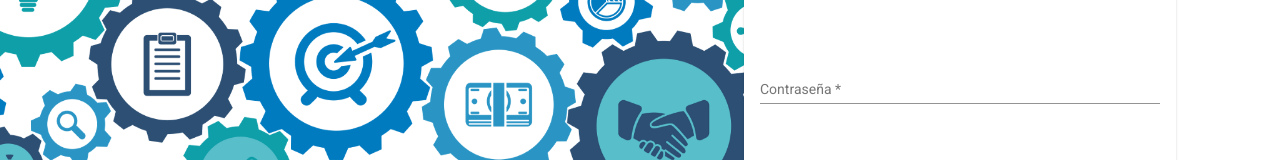
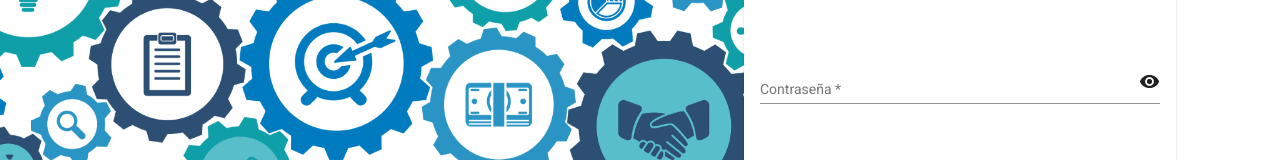
Before and after one commit to rsevig00/restful-backend-frontend.github.io, an Angular app in the folder frontend/: page / in a window 1280 px wide. Shown: the part 328-488 px from the top of the page. Built offline with nearby package versions, Linux system fonts and the light colour scheme.

Commit message:
usuario activo implementado

```diff
--- a/frontend/src/app/components/login/login.component.html
+++ b/frontend/src/app/components/login/login.component.html
@@ -19,9 +19,12 @@
             </mat-form-field>
           </p>
           <p>
-            <mat-form-field class="input-password"  style="width: 100%;">
+            <mat-form-field class="input-password"  style="width: 100%;" >
               <mat-label>Contraseña</mat-label>
-              <input matInput autocomplete="off" formControlName="password">
+              <input matInput autocomplete="off" formControlName="password" [type]="showPassword ? 'text' : 'password'">
+              <mat-icon matSuffix (click)="togglePasswordVisibility()">
+                {{showPassword?'visibility_off':'visibility'}}
+              </mat-icon>
             </mat-form-field>
           </p>
           <button class= "submit" type="submit" [disabled]="form.invalid" mat-raised-button color="primary">Aceptar</button>
--- a/frontend/src/app/components/login/login.component.ts
+++ b/frontend/src/app/components/login/login.component.ts
@@ -16,12 +16,14 @@ export class LoginComponent implements OnInit {
   form: FormGroup;
 
   private usersUrl: string;
+  public showPassword: boolean = false;
 
   constructor(
     private fb: FormBuilder,
     private router: Router,
     private http: HttpClient,
-    private _authService: AuthService
+    private _authService: AuthService,
+
     ) {
     this.usersUrl = 'http://localhost:8080/api/users';
     this.form = this.fb.group({
@@ -42,5 +44,8 @@ export class LoginComponent implements OnInit {
     this.form.value.username = "";
     this.form.value.password = "";
   }
+  public togglePasswordVisibility(): void {
+    this.showPassword = !this.showPassword;
+  }
 
 }
--- a/frontend/src/app/components/users/users.component.ts
+++ b/frontend/src/app/components/users/users.component.ts
@@ -54,12 +54,17 @@ export class UsersComponent implements OnInit {
   eliminarUsuario(index: number){
     console.log(index);
 
+    if(index !=  parseInt(localStorage.getItem("activeID")!)){
+      console.log("Index a eliminar ", index, " id del usuario logueado ", localStorage.getItem("activeID"));
       this._usuarioService.eliminarUsuario(index).subscribe(
         data => {
           console.log(data);
           this._usuarioService.getUsuarios().subscribe((res: any) => {
             this.dataSource.data = res});
         })
+    } else {
+      alert("No puedes eliminar tu usuario");
+    }
 
   }
 
--- a/frontend/src/app/services/auth.service.ts
+++ b/frontend/src/app/services/auth.service.ts
@@ -1,6 +1,7 @@
 import { HttpClient } from '@angular/common/http';
 import { Injectable } from '@angular/core';
 import { Router } from '@angular/router';
+import { UsuarioService } from './usuario.service';
 
 @Injectable({
   providedIn: 'root'
@@ -10,7 +11,7 @@ export class AuthService {
   url = 'http://localhost:8080/api/auth';
   token: any;
 
-  constructor(private http: HttpClient,private router: Router) { }
+  constructor(private http: HttpClient, private router: Router, private _userService: UsuarioService) { }
 
 
   login(username: string, password: string) {
@@ -18,6 +19,7 @@ export class AuthService {
     .subscribe((resp: any) => {
 
       this.router.navigate(['/home']);
+      localStorage.setItem('activeID', resp.id);
       localStorage.setItem('auth_token', resp.accessToken);
       console.log(localStorage.getItem('auth_token'));
 
@@ -26,6 +28,7 @@ export class AuthService {
       alert("No existe ningún usuario con estos datos");
     });
 
-    this.http.post(this.url + '/signin', {username: username, password: password})
+    // this.http.post(this.url + '/signin', {username: username, password: password})
+
   }
 }
--- a/frontend/src/app/services/usuario.service.ts
+++ b/frontend/src/app/services/usuario.service.ts
@@ -10,6 +10,7 @@ import { catchError, retry } from 'rxjs/operators';
 export class UsuarioService {
 
   listUsuarios: Usuario[] = [];
+  usuarioActivo: String | undefined;
 
   private usersUrl: string;
   private headers = new HttpHeaders().set('Authorization', `Bearer ${localStorage.getItem("auth_token")}`);
@@ -25,6 +26,7 @@ export class UsuarioService {
     return this.http.delete<number>(this.usersUrl+"/"+id, { headers: this.headers });
   }
   agregarUsuario(user: Usuario) {
+
     console.log("Usuario del serevicio", user)
     return this.http.post(this.usersUrl, user, { headers: this.headers }).subscribe();
   }
@@ -34,5 +36,8 @@ export class UsuarioService {
     return this.http.put(this.usersUrl, usuario, { headers: this.headers }).subscribe();
   }
 
+  actualizarUsuarioActivo(usuarioName: String) {
+    this.usuarioActivo = usuarioName;
+  }
 
 }
```
Lines whose indentation alone changed are shown as unchanged.
